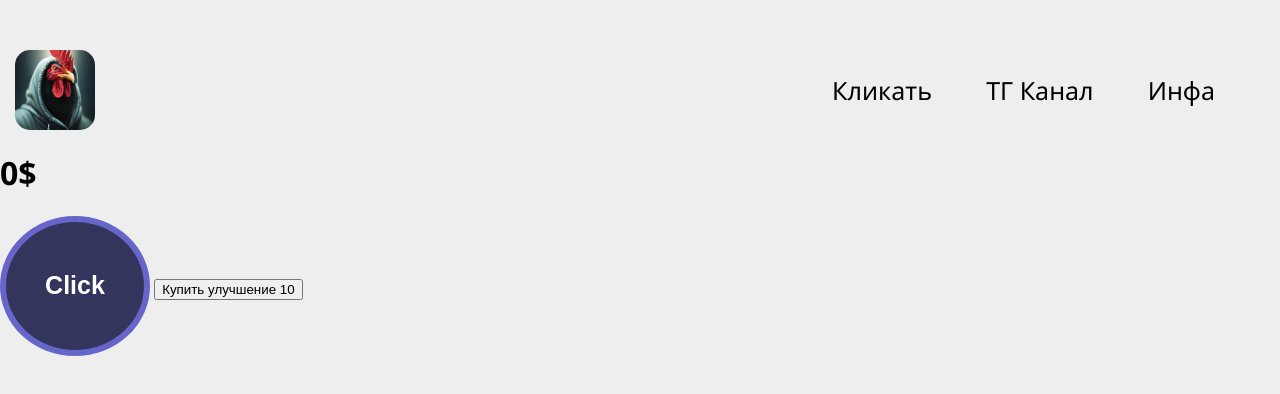
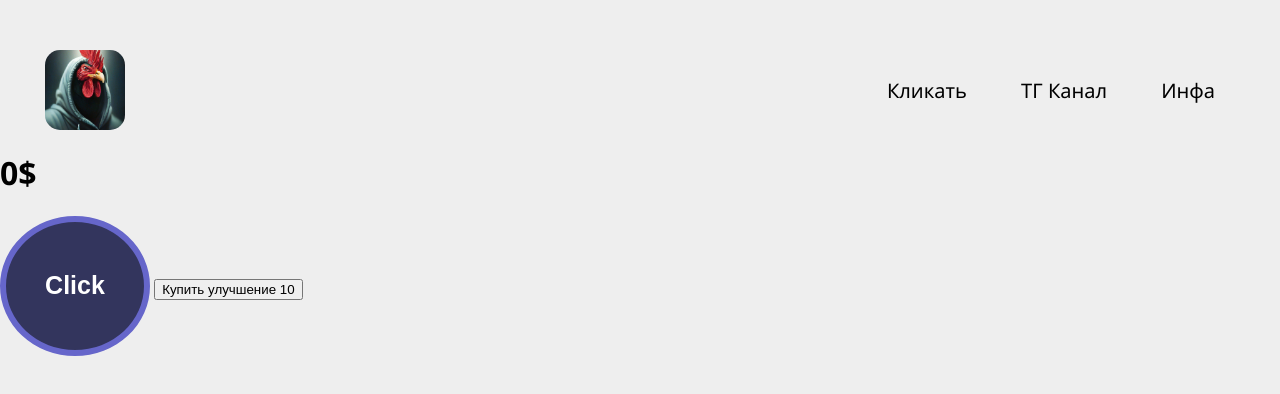
Before and after one commit to TimothyGitDev/TelegramBotSite, a plain HTML site: page index.html in a window 1280 px wide. Drawn offline with Linux system fonts and the light colour scheme.

Commit message:
Update style.css

```diff
--- a/style.css
+++ b/style.css
@@ -22,13 +22,14 @@ body {
 .header-content a {
     color: #000;
     text-decoration: none;
-    font-size: 25px;
+    font-size: 20px;
     margin-right: 50px;
 }
 
 .header-content img{
    width: 80px;
    border-radius: 15px;
+   margin-left: 30px;
 }
 
 #btn {
```
